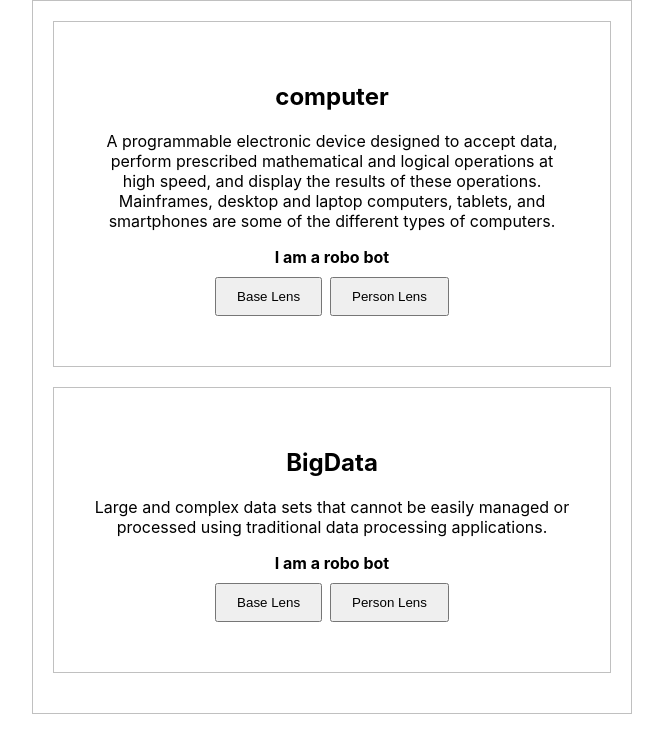
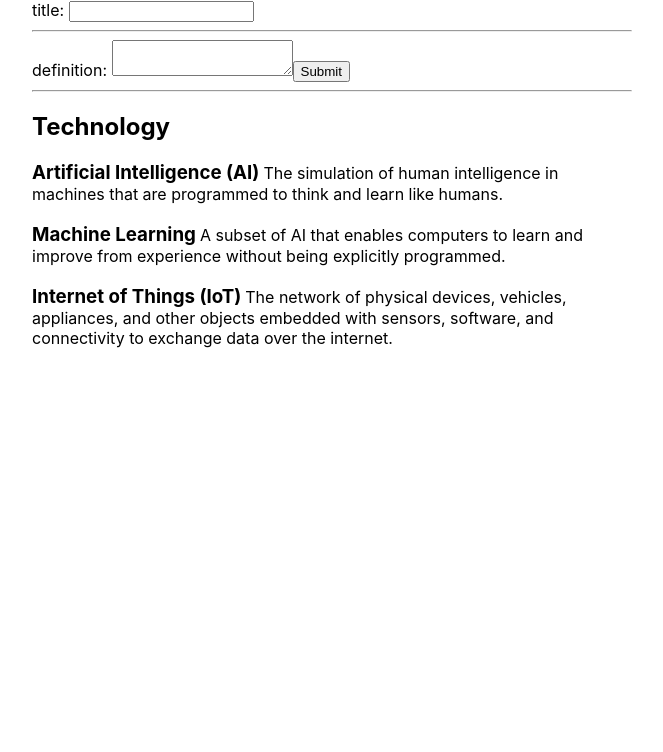
Before and after one commit to tripdragon/wordywordmenu, a React (Create React App) app: page / in a window 1280 px wide. Shown: the top 752 px of the page, without its empty margins (308-971 px from the left). Built offline with nearby package versions, Linux system fonts and the light colour scheme.

Commit message:
adding create field

```diff
--- a/src/App.css
+++ b/src/App.css
@@ -36,3 +36,23 @@
     transform: rotate(360deg);
   }
 }
+
+
+
+section{
+  text-align: left;
+}
+section article{
+  margin-bottom: 1.2rem;
+}
+section article h3{
+  display: inline;
+  padding-right: 4px;
+}
+section article p{
+  display: inline;
+}
+
+.data-form{
+  text-align: left;
+}
--- a/src/App.js
+++ b/src/App.js
@@ -6,13 +6,20 @@ import './App.css';
 
 import { WORDS } from './wordmenu.js';
 
+import { shortDatabase } from './shortDatabase.js';
+
+
+
 
 
 // import { Personas } from './personas.js';
 
 
 import { DefinitionCard } from './definitionCard.js';
+// import DataInputs from './dataInputs.js';
 
+import { _o } from './appData.js';
+window._o = _o;
 
 // import { styled } from 'styled-components';
 
@@ -21,10 +28,46 @@ window.wwwords = WORDS;
 const internals = {};
 
 
+// window.shortDatabase = shortDatabase;
+var key = _o.technology.length-1;
+
 function App() {
 
   // early figuring out what the schema is like
   // as .map is not avaialble in an object
+
+  const [tech, setTech] = useState(_o.technology);
+
+  function DataInputs() {
+
+    function handleSubmit(ev){
+      ev.preventDefault();
+      // debugger
+      key++;
+      console.log("sdkjnfd", key, ev.target.title.value, ev.target.definition.value);
+      _o.technology.push({key:key,title:ev.target.title.value, definition:ev.target.definition.value})
+      setTech([..._o.technology])
+    }
+
+    return (
+
+      <form className="data-form" onSubmit={handleSubmit}>
+
+        <label>
+          title: <input name="title" />
+        </label>
+        <hr />
+        <label>
+          definition: <textarea name="definition" />
+        </label>
+        <input type="submit" value="Submit" />
+        <hr />
+      </form>
+
+    );
+  }
+
+
 
   function BuildList(){
     // const gg = WORDS.set.map( x =>{
@@ -41,13 +84,66 @@ function App() {
     return <ul className="djkfngkjdfng">{gg}</ul>;
   }
 
+
+  function ArticleWord({title, definition}){
+    return(
+      <article className="">
+        <h3>{title}</h3>
+        <p>{definition}</p>
+      </article>
+    );
+  }
+
   return (
     <>
+
     <div className="App">
 
-    <BuildList />
+    <DataInputs />
+
+
+
+    <section>
+      <h2>Technology</h2>
+{/*
+      <article class="">
+        <h3>Artificial Intelligence (AI)</h3>
+        <p>The simulation of human intelligence in machines that are programmed to think and learn like humans.</p>
+      </article>
+
+      <article class="">
+        <h3>Machine Learning</h3>
+        <p>A subset of AI that enables computers to learn and improve from experience without being explicitly programmed.</p>
+      </article>
+      // ArticleWord(x.title, x.definition);
+      */}
 
     {/*
+      {
+        shortDatabase.categories.technology.map((x)=>
+          <ArticleWord key={x.title} title={x.title} definition={x.definition} />
+        )
+
+      }
+        */}
+
+
+
+
+
+        {
+          tech.map((x)=>
+            <ArticleWord key={x.key} title={x.title} definition={x.definition} />
+          )
+
+        }
+    </section>
+
+
+
+
+    {/*
+      <BuildList />
 
       <ul className="djkfngkjdfng">
         <li>
--- /dev/null
+++ b/src/appData.js
@@ -0,0 +1,10 @@
+
+// App data
+
+export const _o = {
+  technology : [
+    {key:0,title: "Artificial Intelligence (AI)", definition: "The simulation of human intelligence in machines that are programmed to think and learn like humans."},
+    {key:1,title: "Machine Learning", definition: "A subset of AI that enables computers to learn and improve from experience without being explicitly programmed."},
+    {key:2,title: "Internet of Things (IoT)", definition: "The network of physical devices, vehicles, appliances, and other objects embedded with sensors, software, and connectivity to exchange data over the internet."},
+  ]
+}
--- /dev/null
+++ b/src/categories.js
@@ -0,0 +1,16 @@
+
+
+
+
+
+export const CATEGORIES = {
+  version : 0,
+  cache1 : [],
+  titles : {},
+  set : {},
+  add(cat){
+    this.cache1.push(cat);
+    this.titles[cat.title.toLowerCase()] = cat.title.toLowerCase();
+    this.set[cat.title.toLowerCase()] = cat;
+  }
+};
--- /dev/null
+++ b/src/dataInputs.js
@@ -0,0 +1,51 @@
+
+import { useState } from 'react';
+
+
+
+
+import { _o } from './appData.js';
+
+
+
+export default function DataInputs() {
+
+  let key = 4;
+
+
+  const [tech, setTech] = useState(_o.technology);
+
+  function handleSubmit(ev){
+    ev.preventDefault();
+    // debugger
+    console.log("sdkjnfd", ev.target.title.value, ev.target.definition.value);
+    _o.technology.push({key:key++,title:ev.target.title.value, definition:ev.target.definition.value})
+    setTech([..._o.technology])
+  }
+
+
+  return (
+    <>
+    <form className="data-form" onSubmit={handleSubmit}>
+
+      <label>
+        title: <input name="title" />
+      </label>
+      <hr />
+      <label>
+        definition: <textarea name="definition" />
+      </label>
+      <input type="submit" value="Submit" />
+      <hr />
+    </form>
+    {/*
+    <form className="data-form" onSubmit={this.handleSubmit}>
+      <label>
+        Essay:
+        <textarea value={this.state.value} onChange={this.handleChange} />
+      </label>
+    </form>
+    */}
+    </>
+  );
+}
--- /dev/null
+++ b/src/shortDatabase.js
@@ -0,0 +1,9 @@
+export const shortDatabase = {
+  categories : {
+    technology : [
+      {title: "Artificial Intelligence (AI)", definition: "The simulation of human intelligence in machines that are programmed to think and learn like humans."},
+      {title: "Machine Learning", definition: "A subset of AI that enables computers to learn and improve from experience without being explicitly programmed."},
+      {title: "Internet of Things (IoT)", definition: "The network of physical devices, vehicles, appliances, and other objects embedded with sensors, software, and connectivity to exchange data over the internet."},
+    ]
+  }
+}
--- a/src/wordmenu.js
+++ b/src/wordmenu.js
@@ -1,7 +1,29 @@
 
 // import { Personas } from './personas.js';
+import { CATEGORIES } from './categories.js';
 
 /*
+
+  Try 2
+
+  Word is unique to a category
+  Category is Unique, has_many words
+  In each Category a word has one base definition and many other persona definitions
+
+  OR
+
+  Word is unique
+  Category is Unique
+  Word retains all data but some data might get lost if categories change name or replaced
+  So thats not a good system
+
+  We would also have sub sections or Topics
+
+  So
+  Topic : Tech
+    » Subjects : .coms, amazon, shopping, AR,
+      » SubTopic ....
+
 
   ~A Word is unique, it belongs_to_many categories~
   has_many definitions
@@ -22,19 +44,6 @@
   Some start definitions taken from https://www.dictionary.com/
 
 */
-
-
-export const CATEGORIES = {
-  version : 0,
-  cache1 : [],
-  titles : {},
-  set : {},
-  add(cat){
-    this.cache1.push(cat);
-    this.titles[cat.title.toLowerCase()] = cat.title.toLowerCase();
-    this.set[cat.title.toLowerCase()] = cat;
-  }
-};
 
 
 
```
